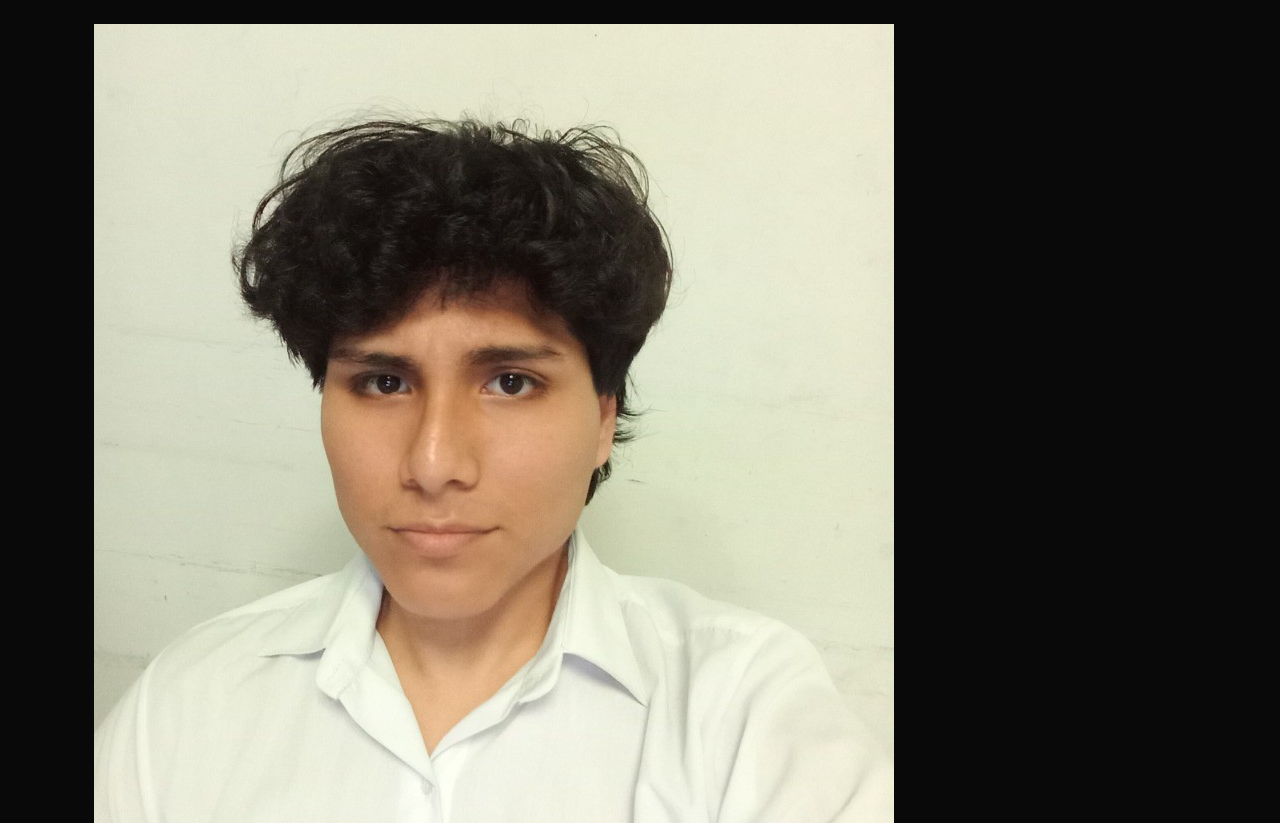
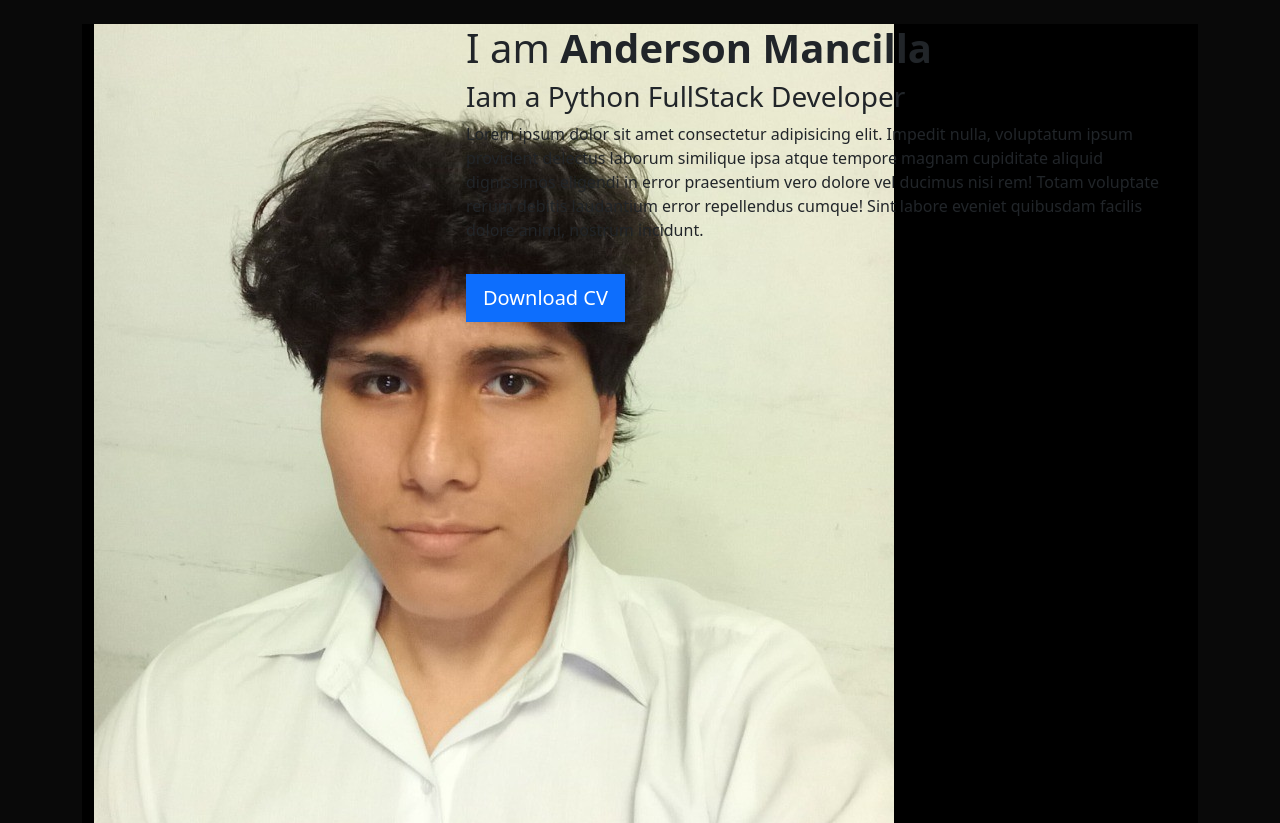
Before and after one commit to adrs1166ma/Portfolio, a Django app: page / in a window 1280 px wide. Shown: the part 56-879 px from the top of the page. Run offline with Django 5.2, Linux system fonts and the light colour scheme; data that the repository does not hold is empty; parts of the project's set-up code (start-up, migrations or seed data) failed here and were passed over.

Commit message:
se agrego estilos al perfil en home

```diff
--- a/portfolio/templates/home.html
+++ b/portfolio/templates/home.html
@@ -3,7 +3,22 @@
 {% block content %}
 
     {% load static %}
-    <img src="{% static 'portfolio/profile.jpeg' %}" alt="">
+    <header class="row bg-black">
+        <div class="col-md-4">
+            <img src="{% static 'portfolio/profile.jpeg' %}" alt="Anderson Mancilla">
+        </div>
+        <div class="col-md-8">
+            <h1>I am <strong>Anderson Mancilla</strong></h1>
+            <h3>Iam a Python FullStack Developer</h3>
+            <p>Lorem ipsum dolor sit amet consectetur adipisicing elit. Impedit nulla, voluptatum ipsum provident delectus laborum similique ipsa atque tempore magnam cupiditate aliquid dignissimos eligendi in error praesentium vero dolore vel ducimus nisi rem! Totam voluptate rerum debitis laudantium error repellendus cumque! Sint labore eveniet quibusdam facilis dolore animi, nostrum incidunt.</p>
+            <a
+                href="{% static 'portfolio/cv.pdf' %}"
+                class="btn btn-primary btn-lg rounded-0 my-3"
+                >Download CV</a>
+        </div>
+    </header>
+
+
     {% for project in projects %}
 
         <h2>{{project.title}}</h2>
```
